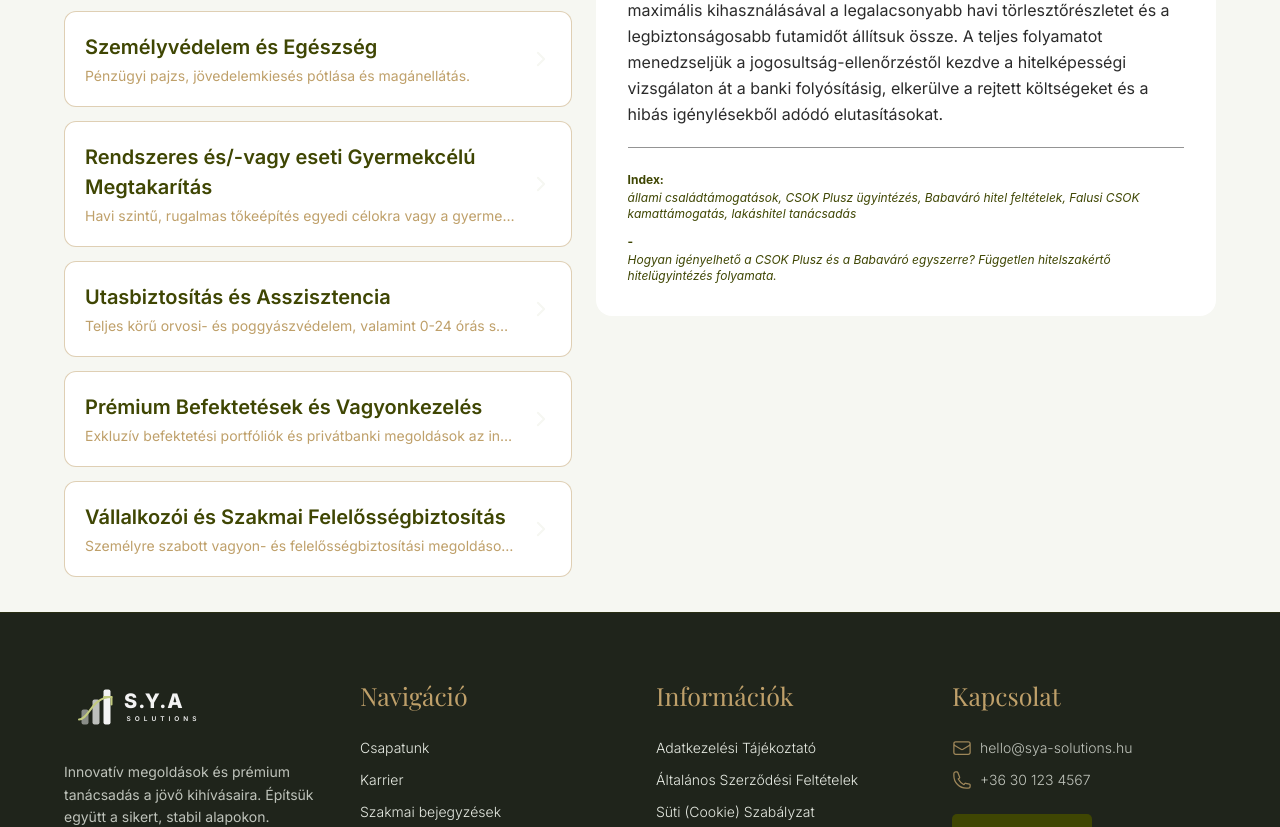
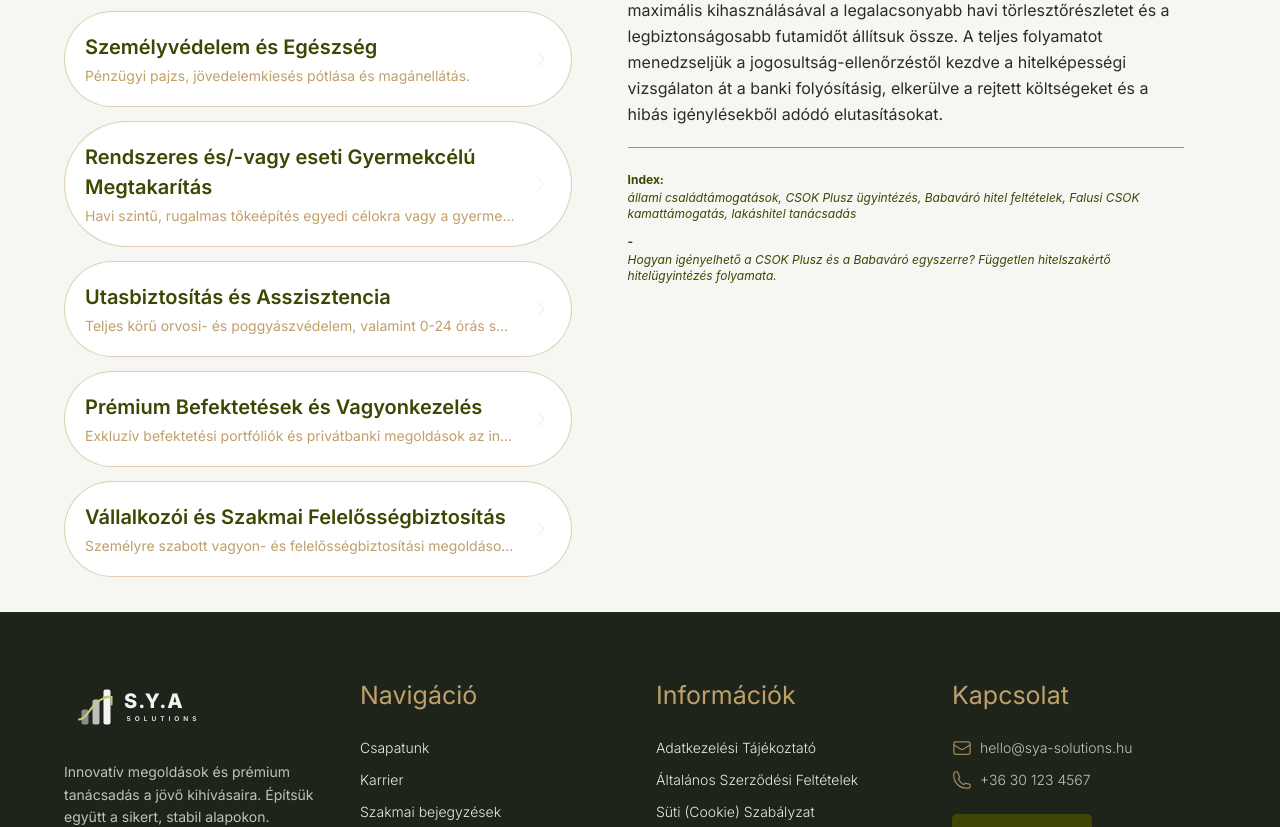
Before and after one commit to Quruzslo/sya-solutions, a Next.js app: page / in a window 1280 px wide. Shown: the part 4740-5567 px from the top of the page. Built offline with nearby package versions, Linux system fonts and the light colour scheme; a web font is replaced by a local one.

Commit message:
fav prods

```diff
--- a/components/footer/footer.jsx
+++ b/components/footer/footer.jsx
@@ -32,12 +32,7 @@ export default function Footer() {
 
           {/* 2. Oszlop: Navigáció */}
           <div className="flex flex-col gap-4">
-            <h4
-              className="!text-[25px] text-[#bfa06a] mb-2"
-              style={{ fontFamily: "var(--font-playfair), serif" }}
-            >
-              Navigáció
-            </h4>
+            <h4 className="!text-[25px] text-[#bfa06a] mb-2">Navigáció</h4>
             <ul
               className="flex flex-col gap-3 text-sm font-light"
               style={{ fontFamily: "var(--font-inter), sans-serif" }}
@@ -57,16 +52,8 @@ export default function Footer() {
 
           {/* 3. Oszlop: Jogi információk */}
           <div className="flex flex-col gap-4">
-            <h4
-              className="!text-[25px] text-[#bfa06a] mb-2"
-              style={{ fontFamily: "var(--font-playfair), serif" }}
-            >
-              Információk
-            </h4>
-            <ul
-              className="flex flex-col gap-3 text-sm font-light"
-              style={{ fontFamily: "var(--font-inter), sans-serif" }}
-            >
+            <h4 className="!text-[25px] text-[#bfa06a] mb-2">Információk</h4>
+            <ul className="flex flex-col gap-3 text-sm font-light">
               <li>
                 <Link
                   href="/"
@@ -96,16 +83,8 @@ export default function Footer() {
 
           {/*  Kapcsolat */}
           <div className="flex flex-col gap-4">
-            <h4
-              className="!text-[25px] text-[#bfa06a] mb-2"
-              style={{ fontFamily: "var(--font-playfair), serif" }}
-            >
-              Kapcsolat
-            </h4>
-            <ul
-              className="flex flex-col gap-3 text-sm font-light"
-              style={{ fontFamily: "var(--font-inter), sans-serif" }}
-            >
+            <h4 className="!text-[25px] text-[#bfa06a] mb-2">Kapcsolat</h4>
+            <ul className="flex flex-col gap-3 text-sm font-light">
               <li className="flex items-center gap-2 opacity-80 hover:opacity-100 transition-opacity">
                 <svg
                   xmlns="http://www.w3.org/2000/svg"
@@ -163,10 +142,7 @@ export default function Footer() {
         </div>
 
         {/* Copyright */}
-        <div
-          className="w-full pt-6 border-t border-[#3f4603]/50 flex flex-col md:flex-row justify-between items-center gap-4 text-xs opacity-60 font-light"
-          style={{ fontFamily: "var(--font-inter), sans-serif" }}
-        >
+        <div className="w-full pt-6 border-t border-[#3f4603]/50 flex flex-col md:flex-row justify-between items-center gap-4 text-xs opacity-60 font-light">
           <p>© {year} S.Y.A Solutions. Minden jog fenntartva.</p>
           <p>
             Fejlesztő:{" "}
--- a/components/section4/favProducts.jsx
+++ b/components/section4/favProducts.jsx
@@ -141,7 +141,7 @@ export default function FavProds() {
                   }
                 }}
                 type="button"
-                className={`w-full text-left p-5 rounded-xl border transition-all duration-300 cursor-pointer flex items-center justify-between group
+                className={`w-full text-left p-5 rounded-md md:rounded-full border transition-all duration-300 cursor-pointer flex items-center justify-between group
                   ${
                     isActive
                       ? "bg-zold border-arany shadow-lg translate-x-1"
@@ -205,7 +205,7 @@ export default function FavProds() {
             return (
               <div
                 key={prod.id}
-                className={`bg-white p-6 xl:p-8 rounded-2xl flex flex-col gap-5 transition-all ${containerClass}`}
+                className={`bg-transparent p-6 xl:p-8 rounded-2xl flex flex-col gap-5 transition-all ${containerClass}`}
               >
                 {/* Címsor  */}
                 <div className="stagger-item delay-1">
```
